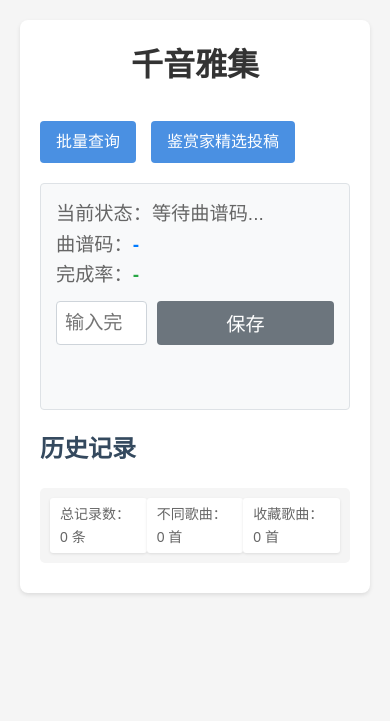
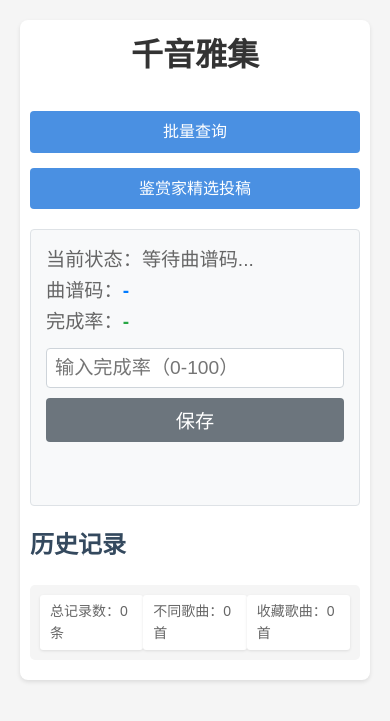
Before and after one commit to HKLHaoBin/Qinyin-Score-Steward, a Flask app: page / in a window 390 px wide. Shown: the top 721 px of the page. Run offline with Flask 3, Linux system fonts and the light colour scheme; data that the repository does not hold is empty; some libraries are stand-ins or nearby versions.

Commit message:
添加移动端适配样式：为不同屏幕尺寸优化样式，提升移动设备用户体验，包括容器、状态框、输入组和导航链接等元素的样式调整。

```diff
--- a/static/style.css
+++ b/static/style.css
@@ -413,3 +413,62 @@ h1 {
     font-size: 14px;
     font-style: italic;
 }
+
+/* 移动端适配 */
+@media screen and (max-width: 768px) {
+    .container {
+        padding: 10px;
+        max-width: 100%;
+    }
+
+    .status-box {
+        padding: 15px;
+    }
+
+    .input-group {
+        flex-direction: column;
+        gap: 10px;
+    }
+
+    .completion-input {
+        width: 100%;
+    }
+
+    .save-btn {
+        width: 100%;
+    }
+
+    .history-list {
+        margin-top: 20px;
+    }
+
+    .history-item {
+        padding: 10px;
+    }
+
+    .nav-links {
+        flex-direction: column;
+        align-items: stretch;
+    }
+
+    .nav-link {
+        text-align: center;
+    }
+
+    .query-area textarea {
+        height: 120px;
+    }
+
+    .query-controls {
+        flex-direction: column;
+        align-items: stretch;
+    }
+
+    #queryBtn {
+        width: 100%;
+    }
+
+    .filter-label {
+        justify-content: center;
+    }
+}
```
Also changed, not shown: README.md (added).
